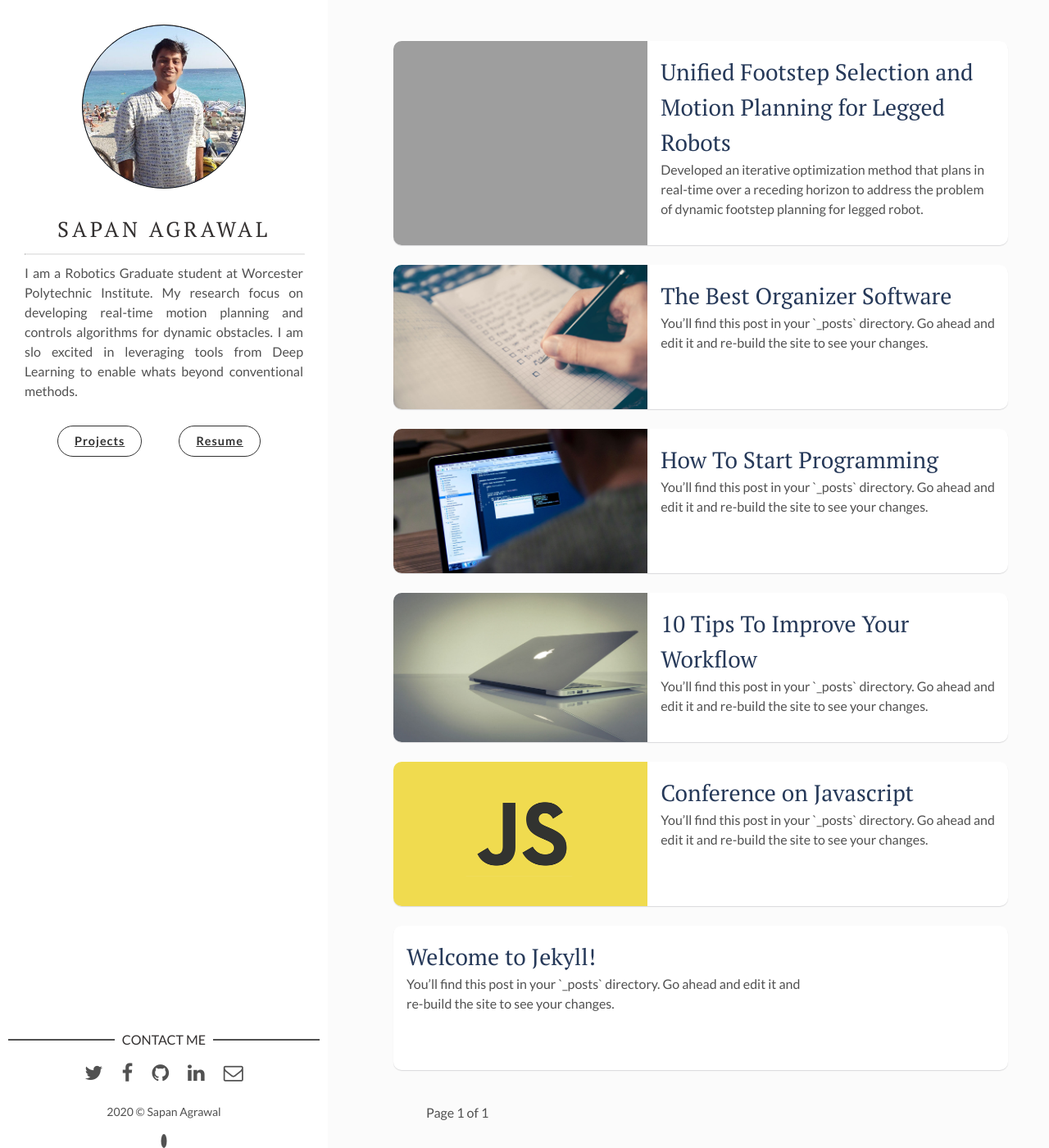
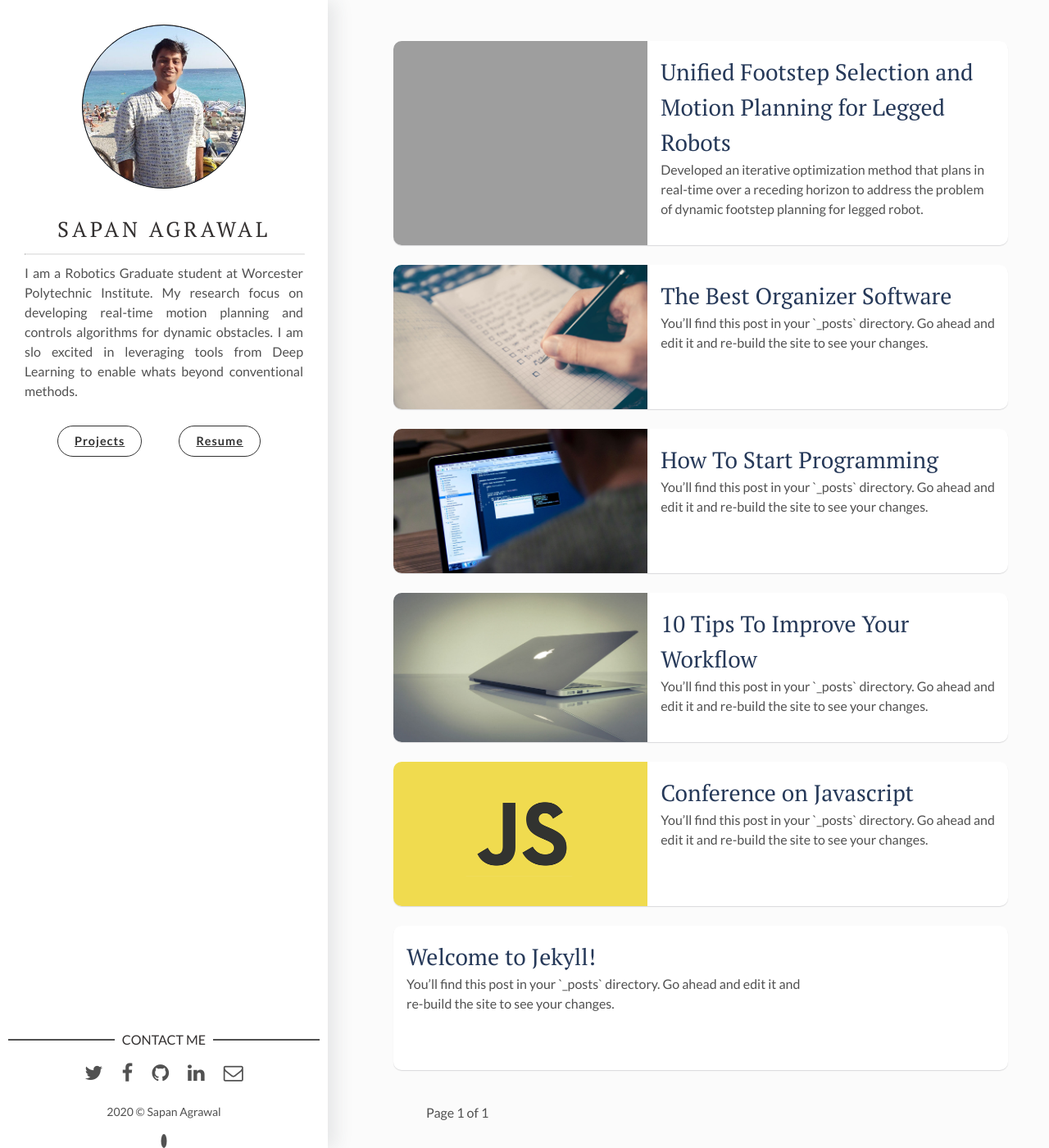
Before and after one commit to sapan-ostic/sapan-ostic.github.io, a Jekyll site: the page built from index.html, in a window 1280 px wide and 1400 px high. Shown: the whole window at 82% size. Built offline with Jekyll 4.4.1, drawn with Linux system fonts in a browser that asks for light colours; the list of posts is cut into pages by our own code.

Commit message:
site setting updated

```diff
--- a/assets/css/main.css
+++ b/assets/css/main.css
@@ -934,6 +934,7 @@ table tfoot td {
   height: 100%;
   padding: 20px 10px;
   background-color: #ffffff;
+  box-shadow: 10px 1px 20px 0 rgba(46,61,73,0.10);
 }
 
 .about {
```
